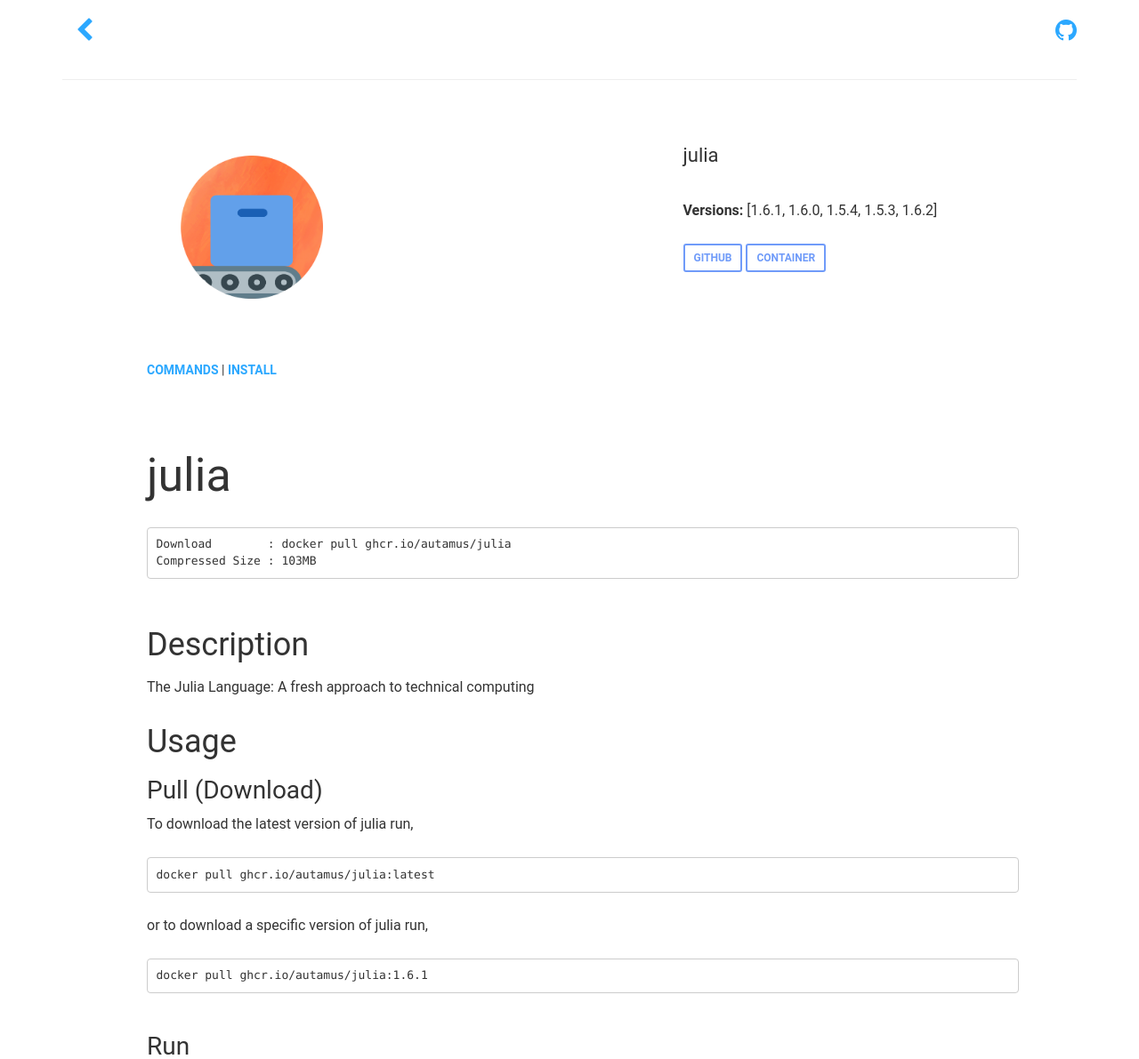
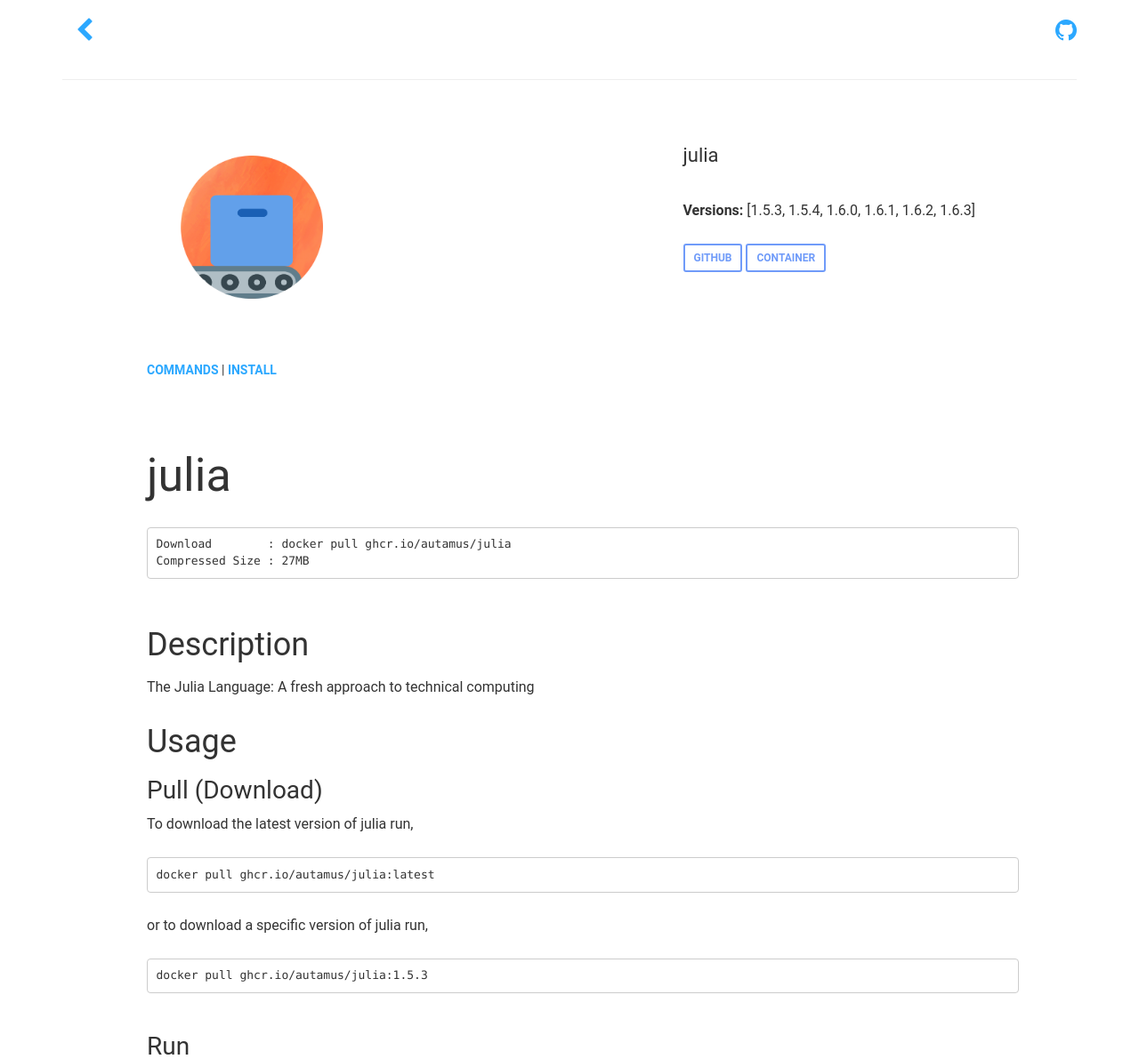
Before and after one commit to autamus/registry, a Jekyll site: the page built from _library/julia.md, in a window 1280 px wide. Shown: the top 1191 px of the page at 89% size. Built offline with Jekyll 4.4.1, drawn with Linux system fonts in a browser that asks for light colours; nearby versions of some CDN libraries.

Commit message:
Update julia to 1.6.3 at 2021-10-07 00:12:38.128095886 +0000 UTC m=+0.974250907

````diff
--- a/_library/julia.md
+++ b/_library/julia.md
@@ -3,13 +3,14 @@
 name: julia
 github: https://github.com/autamus/registry/blob/main/containers/j/julia/spack.yaml
 versions:
+- 1.5.3
+- 1.5.4
+- 1.6.0
 - 1.6.1
-- 1.6.0
-- 1.5.4
-- 1.5.3
 - 1.6.2
-updated_at: 2021-07-20T22:16:35.058487388Z
-size: 103MB
+- 1.6.3
+updated_at: 2021-10-07T00:12:38.127665281Z
+size: 27MB
 description: 'The Julia Language: A fresh approach to technical computing'
 container_url: https://github.com/orgs/autamus/packages/container/package/julia
 
@@ -17,7 +18,7 @@
 # julia
 ```bash
 Download        : docker pull ghcr.io/autamus/julia
-Compressed Size : 103MB
+Compressed Size : 27MB
 ```
 
 ## Description
@@ -34,7 +35,7 @@
 or to download a specific version of julia run,
 
 ```bash
-docker pull ghcr.io/autamus/julia:1.6.1
+docker pull ghcr.io/autamus/julia:1.5.3
 ```
 ### Run
 To run the container as an application run,
````
